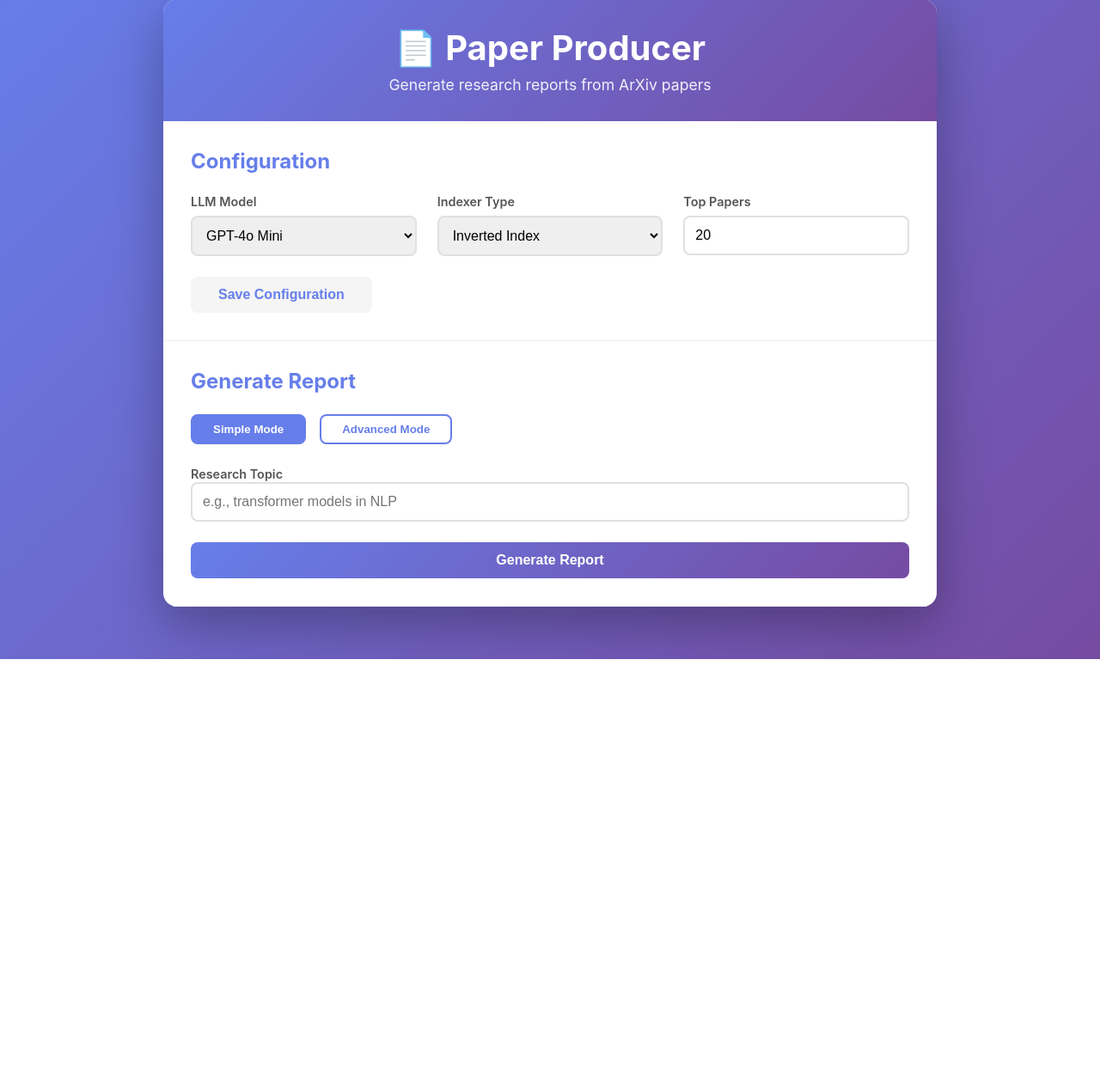
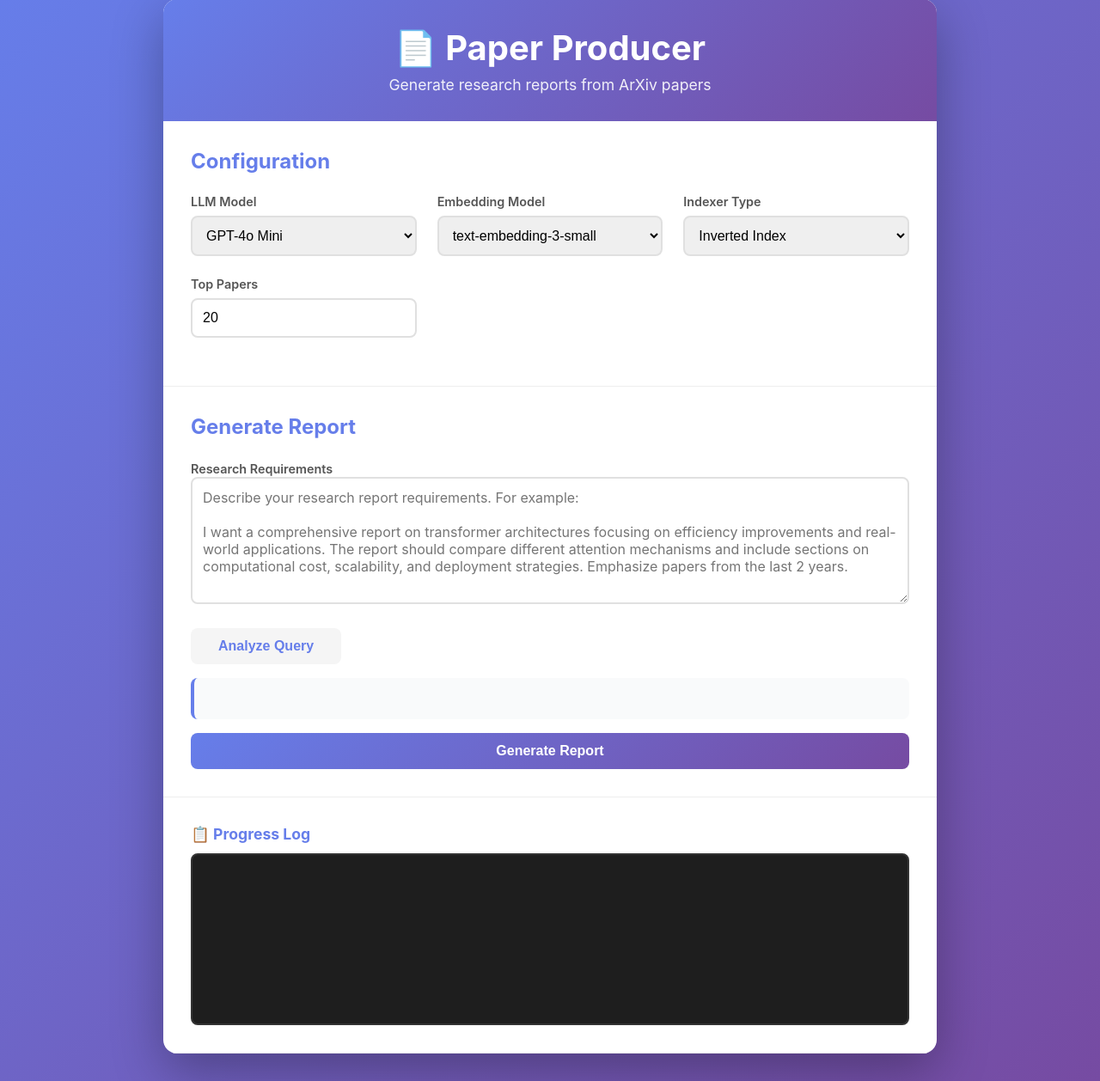
Before and after one commit to fibonacci-2/arxiver, a FastAPI app: page / in a window 1280 px wide. Shown: the part 33-1291 px from the top of the page at 86% size. Before the commit the page ends 800 px from the top, so only its background shows below. Run offline with FastAPI, Linux system fonts and the light colour scheme.

Commit message:
display log on ui

```diff
--- a/app.py
+++ b/app.py
@@ -19,12 +19,6 @@
 app = FastAPI(title="Paper Producer")
 
 app.mount("/static", StaticFiles(directory="frontend/static"), name="static")
-
-class GenerateRequest(BaseModel):
-    topic: str
-    llm_model: Optional[str] = None
-    indexer_type: Optional[str] = None
-    top_papers: Optional[int] = None
 
 class ConfigUpdate(BaseModel):
     llm_model: Optional[str] = None
@@ -82,69 +76,7 @@
     except Exception as e:
         raise HTTPException(status_code=500, detail=str(e))
 
-@app.post("/api/generate")
-async def generate_report(request: GenerateRequest, background_tasks: BackgroundTasks):
-    try:
-        topic = request.topic
 
-        if request.llm_model or request.indexer_type or request.top_papers:
-            updates = {}
-            if request.llm_model:
-                updates["llm"] = {"model": request.llm_model}
-            if request.indexer_type:
-                updates["indexer"] = {"type": request.indexer_type}
-            if request.top_papers:
-                updates["search"] = {"top_papers": request.top_papers}
-            config.update(updates)
-
-        os.makedirs("data/papers", exist_ok=True)
-        os.makedirs("data/outputs", exist_ok=True)
-
-        papers = search_papers(topic)
-
-        if not papers:
-            raise HTTPException(status_code=404, detail=f"No papers found for topic: {topic}")
-
-        top_papers = rank_papers(papers, topic)
-
-        papers_data = []
-        errors = []
-        for paper in top_papers:
-            arxiv_id = paper['arxiv_id']
-            try:
-                pdf_path = fetch_paper(arxiv_id)
-                text, metadata = extract_text(pdf_path)
-                papers_data.append({
-                    'text': text,
-                    'metadata': metadata
-                })
-            except Exception as e:
-                errors.append(f"Failed to process {arxiv_id}: {str(e)}")
-                continue
-
-        if not papers_data:
-            raise HTTPException(status_code=500, detail=f"Failed to fetch any papers. Errors: {'; '.join(errors)}")
-
-        report = summarize_multiple_papers(papers_data, topic)
-
-        topic_slug = topic.replace(' ', '_')[:50]
-        output_filename = f"{topic_slug}_report.pdf"
-        output_path = f"data/outputs/{output_filename}"
-        generate_report_pdf(report, top_papers, topic, output_path)
-
-        return {
-            "status": "success",
-            "filename": output_filename,
-            "papers": [{"title": p["title"], "arxiv_id": p["arxiv_id"]} for p in top_papers],
-            "warnings": errors if errors else None
-        }
-
-    except HTTPException:
-        raise
-    except Exception as e:
-        import traceback
-        detail = f"{str(e)}\n\nTraceback: {traceback.format_exc()}"
-        raise HTTPException(status_code=500, detail=detail)
 
 @app.post("/api/generate-advanced")
 async def generate_advanced_report(request: dict):
@@ -154,6 +86,16 @@
         user_query = request.get("user_query", "")
         if not user_query:
             raise HTTPException(status_code=400, detail="User query is required")
+
+        # Apply runtime config updates if provided
+        if request.get("llm_model"):
+            config.update({"llm": {"model": request["llm_model"]}})
+        if request.get("embedding_model"):
+            config.update({"embeddings": {"model": request["embedding_model"]}})
+        if request.get("indexer_type"):
+            config.update({"indexer": {"type": request["indexer_type"]}})
+        if request.get("top_papers"):
+            config.update({"search": {"top_papers": request["top_papers"]}})
 
         query_spec = process_user_query(user_query)
 
@@ -167,7 +109,9 @@
         if not papers:
             raise HTTPException(status_code=404, detail=f"No papers found for query: {search_query}")
 
-        top_papers = rank_papers(papers, search_query)
+        # Get top_papers from config (which may have been updated above)
+        top_n = config.get("search", "top_papers")
+        top_papers = rank_papers(papers, search_query)[:top_n]
 
         papers_data = []
         errors = []
--- a/frontend/static/app.js
+++ b/frontend/static/app.js
@@ -1,6 +1,19 @@
 let currentFilename = null;
 let currentQuerySpec = null;
-let currentMode = 'simple';
+
+function addLog(message, type = 'info') {
+    const logsBox = document.getElementById('logs');
+    const timestamp = new Date().toLocaleTimeString();
+    const logEntry = document.createElement('div');
+    logEntry.className = `log-entry ${type}`;
+    logEntry.innerHTML = `<span class="log-timestamp">[${timestamp}]</span>${message}`;
+    logsBox.appendChild(logEntry);
+    logsBox.scrollTop = logsBox.scrollHeight;
+}
+
+function clearLogs() {
+    document.getElementById('logs').innerHTML = '';
+}
 
 async function loadConfig() {
     try {
@@ -8,80 +21,15 @@
         const config = await response.json();
 
         document.getElementById('llm-model').value = config.llm.model;
+        document.getElementById('embedding-model').value = config.embeddings.model;
         document.getElementById('indexer-type').value = config.indexer.type;
         document.getElementById('top-papers').value = config.search.top_papers;
     } catch (error) {
-        showStatus('Failed to load configuration', 'error');
+        addLog('Failed to load configuration', 'error');
     }
 }
 
-async function saveConfig() {
-    try {
-        const config = {
-            llm_model: document.getElementById('llm-model').value,
-            indexer_type: document.getElementById('indexer-type').value,
-            top_papers: parseInt(document.getElementById('top-papers').value)
-        };
 
-        const response = await fetch('/api/config', {
-            method: 'POST',
-            headers: { 'Content-Type': 'application/json' },
-            body: JSON.stringify(config)
-        });
-
-        if (response.ok) {
-            showStatus('Configuration saved successfully', 'success');
-        } else {
-            showStatus('Failed to save configuration', 'error');
-        }
-    } catch (error) {
-        showStatus('Error: ' + error.message, 'error');
-    }
-}
-
-async function generateReport() {
-    const topic = document.getElementById('topic').value.trim();
-
-    if (!topic) {
-        showStatus('Please enter a research topic', 'error');
-        return;
-    }
-
-    const generateBtn = document.getElementById('generate-btn');
-    generateBtn.disabled = true;
-    generateBtn.innerHTML = '<span class="spinner"></span> Generating...';
-
-    showStatus('Searching and processing papers...', 'info');
-    document.getElementById('results').classList.add('hidden');
-
-    try {
-        const response = await fetch('/api/generate', {
-            method: 'POST',
-            headers: { 'Content-Type': 'application/json' },
-            body: JSON.stringify({
-                topic: topic,
-                llm_model: document.getElementById('llm-model').value,
-                indexer_type: document.getElementById('indexer-type').value,
-                top_papers: parseInt(document.getElementById('top-papers').value)
-            })
-        });
-
-        const data = await response.json();
-
-        if (response.ok) {
-            currentFilename = data.filename;
-            displayResults(data.papers);
-            showStatus('Report generated successfully!', 'success');
-        } else {
-            showStatus('Error: ' + data.detail, 'error');
-        }
-    } catch (error) {
-        showStatus('Error: ' + error.message, 'error');
-    } finally {
-        generateBtn.disabled = false;
-        generateBtn.innerHTML = 'Generate Report';
-    }
-}
 
 function displayResults(papers) {
     const papersList = document.getElementById('papers-list');
@@ -120,16 +68,19 @@
 }
 
 async function processQuery() {
-    const query = document.getElementById('advanced-query').value.trim();
+    const query = document.getElementById('user-query').value.trim();
 
     if (!query) {
         showStatus('Please enter your requirements', 'error');
         return;
     }
 
+    clearLogs();
     const processBtn = document.getElementById('process-query-btn');
     processBtn.disabled = true;
-    processBtn.innerHTML = '<span class="spinner"></span> Processing...';
+    processBtn.innerHTML = '<span class="spinner"></span> Analyzing...';
+
+    addLog('🔍 Analyzing query requirements...', 'info');
 
     try {
         const response = await fetch('/api/process-query', {
@@ -143,16 +94,21 @@
         if (response.ok) {
             currentQuerySpec = data;
             displayQuerySpec(data);
-            document.getElementById('generate-advanced-btn').classList.remove('hidden');
-            showStatus('Query processed successfully!', 'success');
+            document.getElementById('generate-btn').classList.remove('hidden');
+            addLog('✅ Query processed successfully!', 'success');
+            addLog(`📊 Search query: "${data.search_query}"`, 'info');
+            addLog(`📝 ${data.themes.length} themes identified`, 'info');
+            showStatus('Query analyzed successfully!', 'success');
         } else {
+            addLog(`❌ Error: ${data.detail}`, 'error');
             showStatus('Error: ' + data.detail, 'error');
         }
     } catch (error) {
+        addLog(`❌ Error: ${error.message}`, 'error');
         showStatus('Error: ' + error.message, 'error');
     } finally {
         processBtn.disabled = false;
-        processBtn.innerHTML = 'Process Query';
+        processBtn.innerHTML = 'Analyze Query';
     }
 }
 
@@ -181,25 +137,38 @@
     querySpecDiv.classList.remove('hidden');
 }
 
-async function generateAdvancedReport() {
+async function generateReport() {
     if (!currentQuerySpec) {
-        showStatus('Please process your query first', 'error');
+        showStatus('Please analyze your query first', 'error');
+        addLog('⚠️ Please analyze your query first', 'warning');
         return;
     }
 
-    const generateBtn = document.getElementById('generate-advanced-btn');
+    const generateBtn = document.getElementById('generate-btn');
     generateBtn.disabled = true;
     generateBtn.innerHTML = '<span class="spinner"></span> Generating...';
 
     showStatus('Searching and processing papers...', 'info');
     document.getElementById('results').classList.add('hidden');
 
+    addLog('🔎 Searching ArXiv for relevant papers...', 'info');
+
     try {
+        // Get current config values
+        const llmModel = document.getElementById('llm-model').value;
+        const embeddingModel = document.getElementById('embedding-model').value;
+        const indexerType = document.getElementById('indexer-type').value;
+        const topPapers = parseInt(document.getElementById('top-papers').value);
+
         const response = await fetch('/api/generate-advanced', {
             method: 'POST',
             headers: { 'Content-Type': 'application/json' },
             body: JSON.stringify({
-                user_query: document.getElementById('advanced-query').value
+                user_query: document.getElementById('user-query').value,
+                llm_model: llmModel,
+                embedding_model: embeddingModel,
+                indexer_type: indexerType,
+                top_papers: topPapers
             })
         });
 
@@ -207,12 +176,24 @@
 
         if (response.ok) {
             currentFilename = data.filename;
+            addLog(`✅ Found ${data.papers.length} papers`, 'success');
+            addLog('📄 Generating report with LaTeX...', 'info');
             displayResults(data.papers);
+            addLog('🎉 Report generated successfully!', 'success');
+            addLog(`💾 Saved as: ${data.filename}`, 'info');
             showStatus('Report generated successfully!', 'success');
+
+            if (data.warnings && data.warnings.length > 0) {
+                data.warnings.forEach(warning => {
+                    addLog(`⚠️ ${warning}`, 'warning');
+                });
+            }
         } else {
+            addLog(`❌ Error: ${data.detail}`, 'error');
             showStatus('Error: ' + data.detail, 'error');
         }
     } catch (error) {
+        addLog(`❌ Error: ${error.message}`, 'error');
         showStatus('Error: ' + error.message, 'error');
     } finally {
         generateBtn.disabled = false;
@@ -220,32 +201,8 @@
     }
 }
 
-function switchMode(mode) {
-    currentMode = mode;
-
-    document.getElementById('simple-mode-btn').classList.toggle('active', mode === 'simple');
-    document.getElementById('advanced-mode-btn').classList.toggle('active', mode === 'advanced');
-
-    document.getElementById('simple-mode').classList.toggle('hidden', mode !== 'simple');
-    document.getElementById('advanced-mode').classList.toggle('hidden', mode !== 'advanced');
-
-    document.getElementById('results').classList.add('hidden');
-    document.getElementById('status').classList.add('hidden');
-}
-
-document.getElementById('simple-mode-btn').addEventListener('click', () => switchMode('simple'));
-document.getElementById('advanced-mode-btn').addEventListener('click', () => switchMode('advanced'));
-
-document.getElementById('save-config').addEventListener('click', saveConfig);
+document.getElementById('process-query-btn').addEventListener('click', processQuery);
 document.getElementById('generate-btn').addEventListener('click', generateReport);
-document.getElementById('process-query-btn').addEventListener('click', processQuery);
-document.getElementById('generate-advanced-btn').addEventListener('click', generateAdvancedReport);
 document.getElementById('download-btn').addEventListener('click', downloadReport);
 
-document.getElementById('topic').addEventListener('keypress', (e) => {
-    if (e.key === 'Enter') {
-        generateReport();
-    }
-});
-
 loadConfig();
--- a/frontend/static/style.css
+++ b/frontend/static/style.css
@@ -196,36 +196,6 @@
     color: #6b7280;
 }
 
-.mode-switch {
-    display: flex;
-    gap: 1rem;
-    margin-bottom: 1.5rem;
-}
-
-.mode-btn {
-    padding: 0.5rem 1.5rem;
-    border: 2px solid #667eea;
-    background: white;
-    color: #667eea;
-    border-radius: 8px;
-    cursor: pointer;
-    font-weight: 600;
-    transition: all 0.3s;
-}
-
-.mode-btn.active {
-    background: #667eea;
-    color: white;
-}
-
-.mode-btn:hover:not(.active) {
-    background: #f0f4ff;
-}
-
-.mode-content.hidden {
-    display: none;
-}
-
 textarea {
     width: 100%;
     padding: 0.75rem;
@@ -240,6 +210,56 @@
 textarea:focus {
     outline: none;
     border-color: #667eea;
+}
+
+.logs-section {
+    padding: 2rem;
+    border-bottom: 1px solid #eee;
+}
+
+.logs-section h3 {
+    color: #667eea;
+    margin-bottom: 0.75rem;
+    font-size: 1.1rem;
+}
+
+.logs-box {
+    background: #1e1e1e;
+    color: #d4d4d4;
+    padding: 1rem;
+    border-radius: 8px;
+    font-family: 'Consolas', 'Monaco', 'Courier New', monospace;
+    font-size: 0.85rem;
+    height: 200px;
+    overflow-y: auto;
+    border: 2px solid #333;
+}
+
+.log-entry {
+    margin-bottom: 0.5rem;
+    padding: 0.25rem;
+    line-height: 1.5;
+}
+
+.log-entry.info {
+    color: #4ec9b0;
+}
+
+.log-entry.success {
+    color: #6a9955;
+}
+
+.log-entry.error {
+    color: #f48771;
+}
+
+.log-entry.warning {
+    color: #dcdcaa;
+}
+
+.log-timestamp {
+    color: #858585;
+    margin-right: 0.5rem;
 }
 
 .query-spec {
--- a/frontend/templates/index.html
+++ b/frontend/templates/index.html
@@ -27,6 +27,15 @@
                 </div>
 
                 <div class="config-item">
+                    <label for="embedding-model">Embedding Model</label>
+                    <select id="embedding-model">
+                        <option value="text-embedding-3-small">text-embedding-3-small</option>
+                        <option value="text-embedding-3-large">text-embedding-3-large</option>
+                        <option value="text-embedding-ada-002">text-embedding-ada-002</option>
+                    </select>
+                </div>
+
+                <div class="config-item">
                     <label for="indexer-type">Indexer Type</label>
                     <select id="indexer-type">
                         <option value="vector">Vector (Dense)</option>
@@ -38,37 +47,28 @@
 
                 <div class="config-item">
                     <label for="top-papers">Top Papers</label>
-                    <input type="number" id="top-papers" min="1" max="10" value="5">
+                    <input type="number" id="top-papers" min="1" max="20" value="5">
                 </div>
             </div>
-            <button id="save-config" class="btn btn-secondary">Save Configuration</button>
         </div>
 
         <div class="generate-section">
             <h2>Generate Report</h2>
 
-            <div class="mode-switch">
-                <button id="simple-mode-btn" class="mode-btn active">Simple Mode</button>
-                <button id="advanced-mode-btn" class="mode-btn">Advanced Mode</button>
+            <div class="input-group">
+                <label for="user-query">Research Requirements</label>
+                <textarea id="user-query" rows="6" placeholder="Describe your research report requirements. For example:
+
+I want a comprehensive report on transformer architectures focusing on efficiency improvements and real-world applications. The report should compare different attention mechanisms and include sections on computational cost, scalability, and deployment strategies. Emphasize papers from the last 2 years."></textarea>
             </div>
+            <button id="process-query-btn" class="btn btn-secondary">Analyze Query</button>
+            <div id="query-spec" class="query-spec hidden"></div>
+            <button id="generate-btn" class="btn btn-primary hidden">Generate Report</button>
+        </div>
 
-            <div id="simple-mode" class="mode-content">
-                <div class="input-group">
-                    <label for="topic">Research Topic</label>
-                    <input type="text" id="topic" placeholder="e.g., transformer models in NLP">
-                </div>
-                <button id="generate-btn" class="btn btn-primary">Generate Report</button>
-            </div>
-
-            <div id="advanced-mode" class="mode-content hidden">
-                <div class="input-group">
-                    <label for="advanced-query">Detailed Requirements</label>
-                    <textarea id="advanced-query" rows="6" placeholder="Example: I want a report on transformer architectures focusing on efficiency improvements and real-world applications. The report should compare different attention mechanisms and include sections on computational cost, scalability, and deployment strategies. Emphasize papers from the last 2 years."></textarea>
-                </div>
-                <button id="process-query-btn" class="btn btn-secondary">Process Query</button>
-                <div id="query-spec" class="query-spec hidden"></div>
-                <button id="generate-advanced-btn" class="btn btn-primary hidden">Generate Report</button>
-            </div>
+        <div class="logs-section">
+            <h3>📋 Progress Log</h3>
+            <div id="logs" class="logs-box"></div>
         </div>
 
         <div id="status" class="status hidden"></div>
```
Also changed, not shown: main.py (deleted, +0 -44 lines), main_multi.py (deleted, +0 -66 lines), 4 other files.
